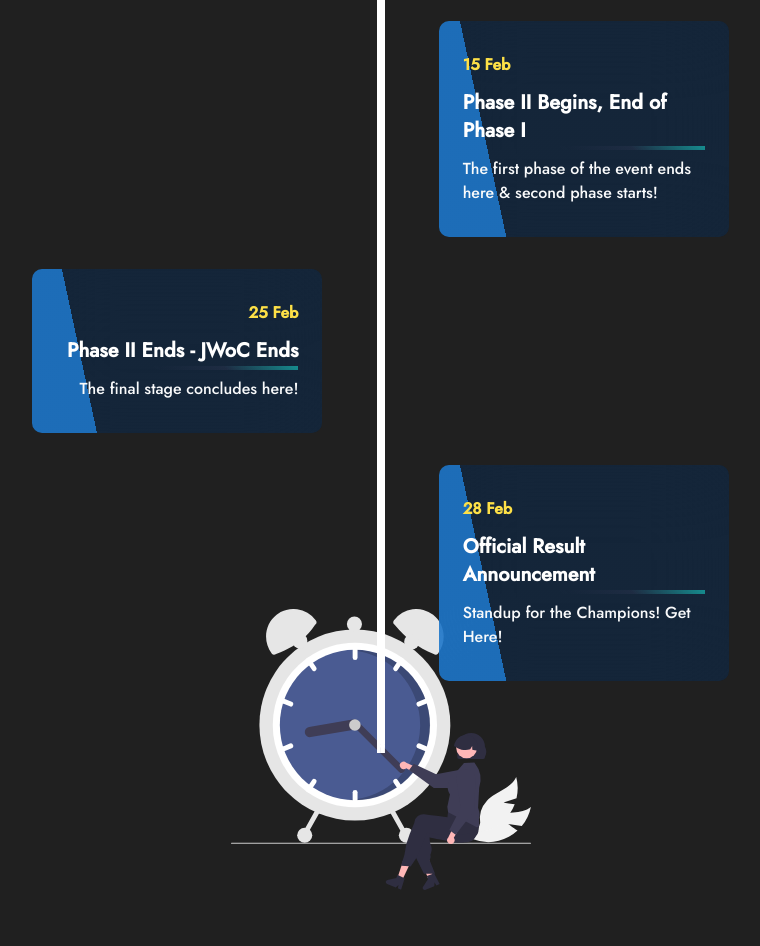
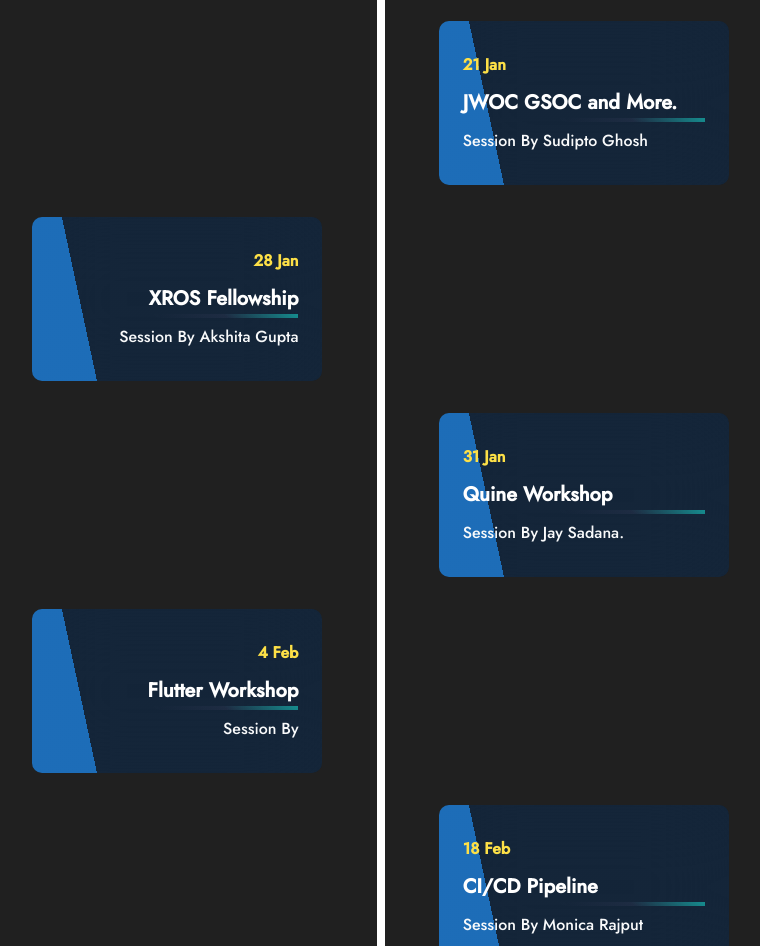
Before and after one commit to jwoc-jgec/jwoc-2024-website, a Next.js app: page /timeline in a window 1280 px wide. Shown: the part 1340-2286 px from the top of the page, without its empty margins (479-1239 px from the left). Built offline with nearby package versions, Linux system fonts and the light colour scheme; no server answers.

Commit message:
sessions added in timeline

```diff
--- a/src/app/timeline/page.tsx
+++ b/src/app/timeline/page.tsx
@@ -64,9 +64,7 @@
                 </p>
                 Lets start the Debugging, Decoding, Developing journey!
               </p>
-              <div className="py-20 fixed">
-              {/* {txt} */}
-            </div>
+              <div className="py-20 fixed">{/* {txt} */}</div>
             </div>
 
             <div className="ml-0 md:ml-12 lg:w-2/3 sticky" id="timeline">
@@ -163,8 +161,70 @@
                   <div className="mb-8 flex justify-between items-center flex-row-reverse sm:flex-row ml-5 sm:ml-0 w-full right-timeline">
                     <div className="order-1 w-1/12 sm:w-5/12"></div>
                     <div className="timecards order-1 w-full sm:w-5/12 px-1 py-4 backgroundCustom">
+                      <p className="mb-3 text-base text-yellow-300">21 Jan</p>
+                      <div className="mb-3 font-bold  text-xl md:text-xl text-left">
+                        JWOC GSOC and More.
+                      </div>
+                      <p className="text-sm md:text-base leading-snug text-gray-50 text-opacity-100">
+                        Session By Sudipto Ghosh
+                      </p>
+                    </div>
+                  </div>
+                  <div className="mb-8 flex justify-between flex-row sm:flex-row-reverse ml-5 sm:ml-0  items-center w-full left-timeline">
+                    <div className="sm:order-1 order-2 w-1/12 sm:w-5/12"></div>
+                    <div className="timecards order-1 w-full sm:w-5/12 px-1 py-4  text-left sm:text-right backgroundCustom">
+                      <p className="mb-3 text-base text-yellow-300">28 Jan</p>
+                      <div className="mb-3 font-bold text-xl md:text-xl">
+                        XROS Fellowship
+                      </div>
+                      <p className="text-sm md:text-base leading-snug text-gray-50 text-opacity-100">
+                        Session By Akshita Gupta
+                      </p>
+                    </div>
+                  </div>
+
+                  <div className="mb-8 flex justify-between items-center flex-row-reverse sm:flex-row ml-5 sm:ml-0 w-full right-timeline">
+                    <div className="order-1 w-1/12 sm:w-5/12"></div>
+                    <div className="timecards order-1 w-full sm:w-5/12 px-1 py-4 backgroundCustom">
+                      <p className="mb-3 text-base text-yellow-300">31 Jan</p>
+                      <div className="mb-3 font-bold  text-xl md:text-xl text-left">
+                        Quine Workshop
+                      </div>
+                      <p className="text-sm md:text-base leading-snug text-gray-50 text-opacity-100">
+                        Session By Jay Sadana.
+                      </p>
+                    </div>
+                  </div>
+                  <div className="mb-8 flex justify-between flex-row sm:flex-row-reverse ml-5 sm:ml-0  items-center w-full left-timeline">
+                    <div className="sm:order-1 order-2 w-1/12 sm:w-5/12"></div>
+                    <div className="timecards order-1 w-full sm:w-5/12 px-1 py-4  text-left sm:text-right backgroundCustom">
+                      <p className="mb-3 text-base text-yellow-300">4 Feb</p>
+                      <div className="mb-3 font-bold text-xl md:text-xl">
+                        Flutter Workshop
+                      </div>
+                      <p className="text-sm md:text-base leading-snug text-gray-50 text-opacity-100">
+                        Session By
+                      </p>
+                    </div>
+                  </div>
+
+                  <div className="mb-8 flex justify-between items-center flex-row-reverse sm:flex-row ml-5 sm:ml-0 w-full right-timeline">
+                    <div className="order-1 w-1/12 sm:w-5/12"></div>
+                    <div className="timecards order-1 w-full sm:w-5/12 px-1 py-4 backgroundCustom">
+                      <p className="mb-3 text-base text-yellow-300">18 Feb</p>
+                      <div className="mb-3 font-bold  text-xl md:text-xl text-left">
+                        CI/CD Pipeline
+                      </div>
+                      <p className="text-sm md:text-base leading-snug text-gray-50 text-opacity-100">
+                        Session By Monica Rajput
+                      </p>
+                    </div>
+                  </div>
+                  <div className="mb-8 flex justify-between flex-row sm:flex-row-reverse ml-5 sm:ml-0  items-center w-full left-timeline">
+                    <div className="sm:order-1 order-2 w-1/12 sm:w-5/12"></div>
+                    <div className="timecards order-1 w-full sm:w-5/12 px-1 py-4  text-left sm:text-right backgroundCustom">
                       <p className="mb-3 text-base text-yellow-300">15 Feb</p>
-                      <div className="mb-3 font-bold  text-xl md:text-xl text-left">
+                      <div className="mb-3 font-bold text-xl md:text-xl">
                         Phase II Begins, End of Phase I
                       </div>
                       <p className="text-sm md:text-base leading-snug text-gray-50 text-opacity-100">
@@ -173,11 +233,12 @@
                       </p>
                     </div>
                   </div>
-                  <div className="mb-8 flex justify-between flex-row sm:flex-row-reverse ml-5 sm:ml-0  items-center w-full left-timeline">
-                    <div className="sm:order-1 order-2 w-1/12 sm:w-5/12"></div>
-                    <div className="timecards order-1 w-full sm:w-5/12 px-1 py-4  text-left sm:text-right backgroundCustom">
+
+                  <div className="mb-8 flex justify-between items-center flex-row-reverse sm:flex-row ml-5 sm:ml-0 w-full right-timeline">
+                    <div className="order-1 w-1/12 sm:w-5/12"></div>
+                    <div className="timecards order-1 w-full sm:w-5/12 px-1 py-4 backgroundCustom">
                       <p className="mb-3 text-base text-yellow-300">25 Feb</p>
-                      <div className="mb-3 font-bold text-xl md:text-xl">
+                      <div className="mb-3 font-bold  text-xl md:text-xl text-left">
                         Phase II Ends - JWoC Ends
                       </div>
                       <p className="text-sm md:text-base leading-snug text-gray-50 text-opacity-100">
@@ -185,11 +246,11 @@
                       </p>
                     </div>
                   </div>
-                  <div className="mb-8 flex justify-between items-center flex-row-reverse sm:flex-row ml-5 sm:ml-0 w-full right-timeline">
-                    <div className="order-1 w-1/12 sm:w-5/12"></div>
-                    <div className="timecards order-1 w-full sm:w-5/12 px-1 py-4 backgroundCustom">
+                  <div className="mb-8 flex justify-between flex-row sm:flex-row-reverse ml-5 sm:ml-0  items-center w-full left-timeline">
+                    <div className="sm:order-1 order-2 w-1/12 sm:w-5/12"></div>
+                    <div className="timecards order-1 w-full sm:w-5/12 px-1 py-4  text-left sm:text-right backgroundCustom">
                       <p className="mb-3 text-base text-yellow-300">28 Feb</p>
-                      <div className="mb-3 font-bold  text-xl md:text-xl text-left">
+                      <div className="mb-3 font-bold text-xl md:text-xl">
                         Official Result Announcement
                       </div>
                       <p className="text-sm md:text-base leading-snug text-gray-50 text-opacity-100">
```
